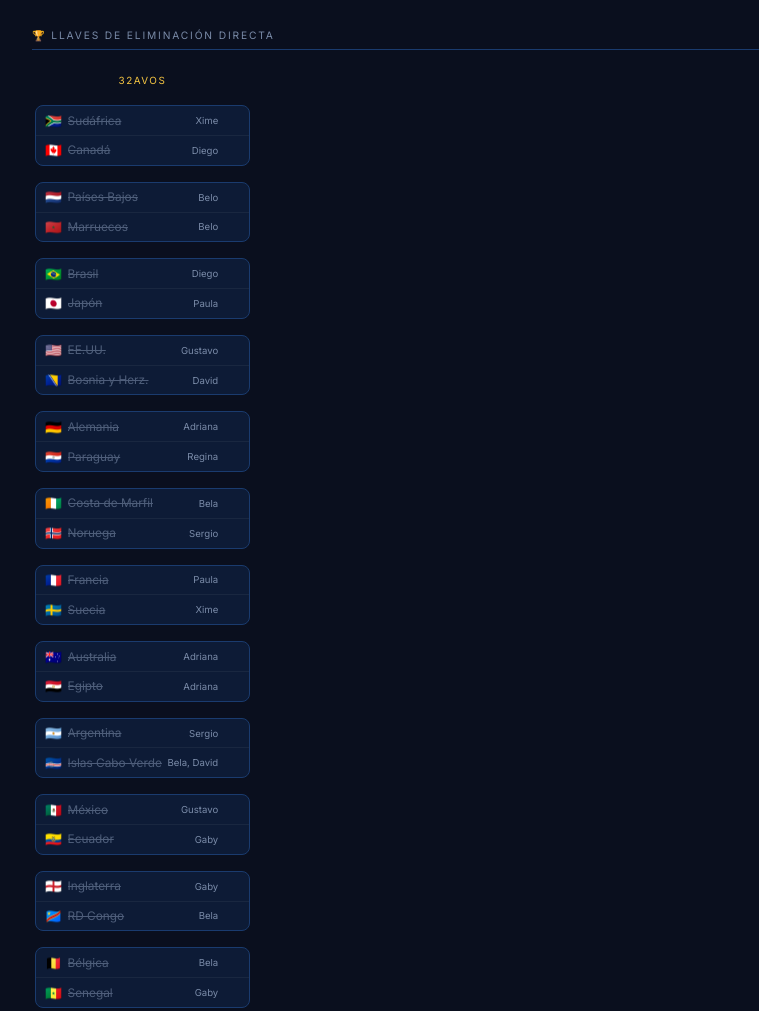
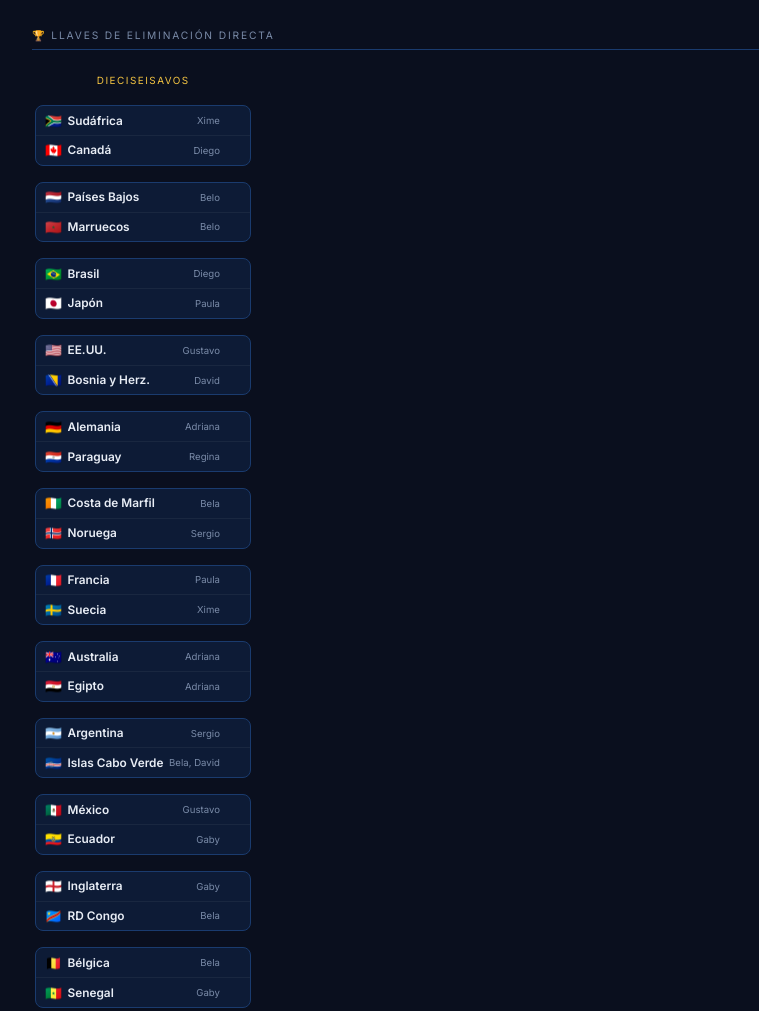
Before and after one commit to ayalapau73/quiniela-mundial-2026, a plain HTML site: page index.html in a window 1280 px wide. Shown: the part 1167-2178 px from the top of the page, without its empty margins (82-841 px from the left). Drawn offline with Linux system fonts and the light colour scheme.

Commit message:
Bracket en espejo (dos lados al centro) y fix de tachado solo para eliminados

```diff
--- a/index.html
+++ b/index.html
@@ -195,13 +195,25 @@ h1 span { color:var(--gold); }
 
 /* BRACKET */
 .bracket {
-  display:flex; gap:2.2rem; overflow-x:auto; padding:.5rem .2rem 1.6rem;
+  overflow-x:auto; padding:.5rem .2rem 1.6rem;
   margin-bottom:2rem;
 }
 .bracket-empty {
   color:var(--muted); font-size:.85rem; padding:1.2rem;
   background:var(--surface); border:1px solid var(--border); border-radius:10px;
   width:100%;
+}
+.bracket-row { display:flex; align-items:center; gap:1.6rem; min-width:max-content; }
+.bracket-side { display:flex; gap:2.2rem; }
+/* truco de espejo: volteamos el lado derecho completo (orden de rondas y
+   conectores se invierten solos) y volteamos de regreso cada tarjeta para
+   que el texto se siga leyendo normal */
+.bracket-side.right { transform:scaleX(-1); }
+.bracket-side.right .bmatch, .bracket-side.right .brtitle, .bracket-side.right .bmatch.tbd {
+  transform:scaleX(-1);
+}
+.bracket-final {
+  display:flex; flex-direction:column; justify-content:center; min-width:200px; flex-shrink:0;
 }
 .bround { display:flex; flex-direction:column; justify-content:space-around; gap:1rem; min-width:200px; flex-shrink:0; }
 .brtitle {
@@ -221,7 +233,8 @@ h1 span { color:var(--gold); }
 .bteam.win{background:rgba(245,197,66,.08)}
 .bteam .bflag{font-size:.85rem;flex-shrink:0}
 .bteam .bt-name{flex:1;color:var(--text);font-weight:600;white-space:nowrap;overflow:hidden;text-overflow:ellipsis}
-.bteam.lose .bt-name{color:var(--muted);font-weight:400;text-decoration:line-through;opacity:.6}
+.bteam.elim{background:rgba(239,68,68,.08)}
+.bteam.elim .bt-name{color:var(--red);font-weight:400;text-decoration:line-through;opacity:.9}
 .bteam .bt-persona{font-size:.6rem;color:var(--muted);flex-shrink:0}
 .bteam .bt-score{font-family:'Bebas Neue',sans-serif;font-size:.9rem;color:var(--gold);flex-shrink:0;min-width:16px;text-align:right}
 .bmatch.tbd { color:var(--muted); text-align:center; padding:.6rem; font-style:italic; }
@@ -345,19 +358,20 @@ function grupTermin() {
 
 // ── BRACKET DE ELIMINACIÓN DIRECTA ───────────
 const RONDAS = [
-  { key: "treintaydos", label: "32avos" },
+  { key: "treintaydos", label: "Dieciseisavos" },
   { key: "octavos",     label: "Octavos" },
   { key: "cuartos",     label: "Cuartos" },
-  { key: "semis",       label: "Semis" },
-  { key: "final",       label: "Final" }
+  { key: "semis",       label: "Semis" }
 ];
 
-function bteam(nombre, score, esGanador, esConocido) {
+// nombre, marcador, si este equipo ganó, si el partido ya tiene ganador decidido, si el equipo es conocido
+function bteam(nombre, score, esGanador, decidido, esConocido) {
   if (!esConocido) {
     return `<div class="bteam"><span class="bflag">❔</span><span class="bt-name">Por definir</span></div>`;
   }
   const duenos = duenosDe(nombre).join(", ") || "—";
-  return `<div class="bteam ${esGanador?"win":"lose"}">
+  const cls = decidido ? (esGanador ? "win" : "elim") : "";
+  return `<div class="bteam ${cls}">
     <span class="bflag">${fl(nombre)}</span>
     <span class="bt-name">${nombre}</span>
     <span class="bt-persona">${duenos}</span>
@@ -365,33 +379,67 @@ function bteam(nombre, score, esGanador, esConocido) {
   </div>`;
 }
 
+function matchHTML(m) {
+  if (!m || (!m.home && !m.away)) {
+    return `<div class="bmatch-wrap"><div class="bmatch tbd">Por definir</div></div>`;
+  }
+  const ganador = m.ganador || null;
+  const decidido = !!ganador;
+  return `<div class="bmatch-wrap"><div class="bmatch">
+    ${bteam(m.home, m.scoreHome, ganador === m.home, decidido, !!m.home)}
+    ${bteam(m.away, m.scoreAway, ganador === m.away, decidido, !!m.away)}
+  </div></div>`;
+}
+
+function roundColumnHTML(label, matches) {
+  let html = `<div class="bround"><div class="brtitle">${label}</div>`;
+  for (const m of matches) html += matchHTML(m);
+  html += `</div>`;
+  return html;
+}
+
 function renderBracket(bracket) {
   const cont = document.getElementById("bracket");
   const rondasConDatos = RONDAS.filter(r => Array.isArray(bracket?.[r.key]) && bracket[r.key].length > 0);
+  const finalMatches = Array.isArray(bracket?.final) ? bracket.final : [];
 
-  if (rondasConDatos.length === 0) {
+  if (rondasConDatos.length === 0 && finalMatches.length === 0) {
     cont.innerHTML = `<div class="bracket-empty">El bracket aparecerá aquí en cuanto termine la fase de grupos y se sorteen los cruces de eliminación directa.</div>`;
     return;
   }
 
-  let html = "";
+  // Mientras solo haya una ronda con datos y no haya Final, mostramos una sola
+  // columna (no alcanza para armar la forma de "dos lados convergiendo").
+  if (rondasConDatos.length <= 1 && finalMatches.length === 0) {
+    const r = rondasConDatos[0];
+    cont.innerHTML = `<div class="bracket-row"><div class="bracket-side left">${roundColumnHTML(r.label, bracket[r.key])}</div></div>`;
+    return;
+  }
+
+  // Dividimos los partidos de cada ronda en dos mitades para armar los dos
+  // lados del cuadro que convergen hacia la Final en el centro.
+  let leftHTML = "", rightHTML = "";
   for (const r of rondasConDatos) {
-    const matches = bracket[r.key];
-    html += `<div class="bround"><div class="brtitle">${r.label}</div>`;
-    for (const m of matches) {
-      if (!m || (!m.home && !m.away)) {
-        html += `<div class="bmatch-wrap"><div class="bmatch tbd">Por definir</div></div>`;
-        continue;
-      }
-      const ganador = m.ganador || null;
-      html += `<div class="bmatch-wrap"><div class="bmatch">
-        ${bteam(m.home, m.scoreHome, ganador===m.home, !!m.home)}
-        ${bteam(m.away, m.scoreAway, ganador===m.away, !!m.away)}
-      </div></div>`;
-    }
-    html += `</div>`;
+    const arr = bracket[r.key];
+    const mid = Math.ceil(arr.length / 2);
+    const izq = arr.slice(0, mid);
+    const der = arr.slice(mid);
+    if (izq.length) leftHTML += roundColumnHTML(r.label, izq);
+    if (der.length) rightHTML += roundColumnHTML(r.label, der);
   }
-  cont.innerHTML = html;
+
+  let finalHTML;
+  if (finalMatches.length) {
+    finalHTML = `<div class="bracket-final"><div class="brtitle">Final</div>${matchHTML(finalMatches[0])}</div>`;
+  } else {
+    finalHTML = `<div class="bracket-final"><div class="brtitle">Final</div><div class="bmatch tbd">Por definir</div></div>`;
+  }
+
+  cont.innerHTML = `<div class="bracket-row">
+    <div class="bracket-side left">${leftHTML}</div>
+    ${finalHTML}
+    <div class="bracket-side right">${rightHTML}</div>
+  </div>`;
 }
 
 // ── RENDER ───────────────────────────────────
```
